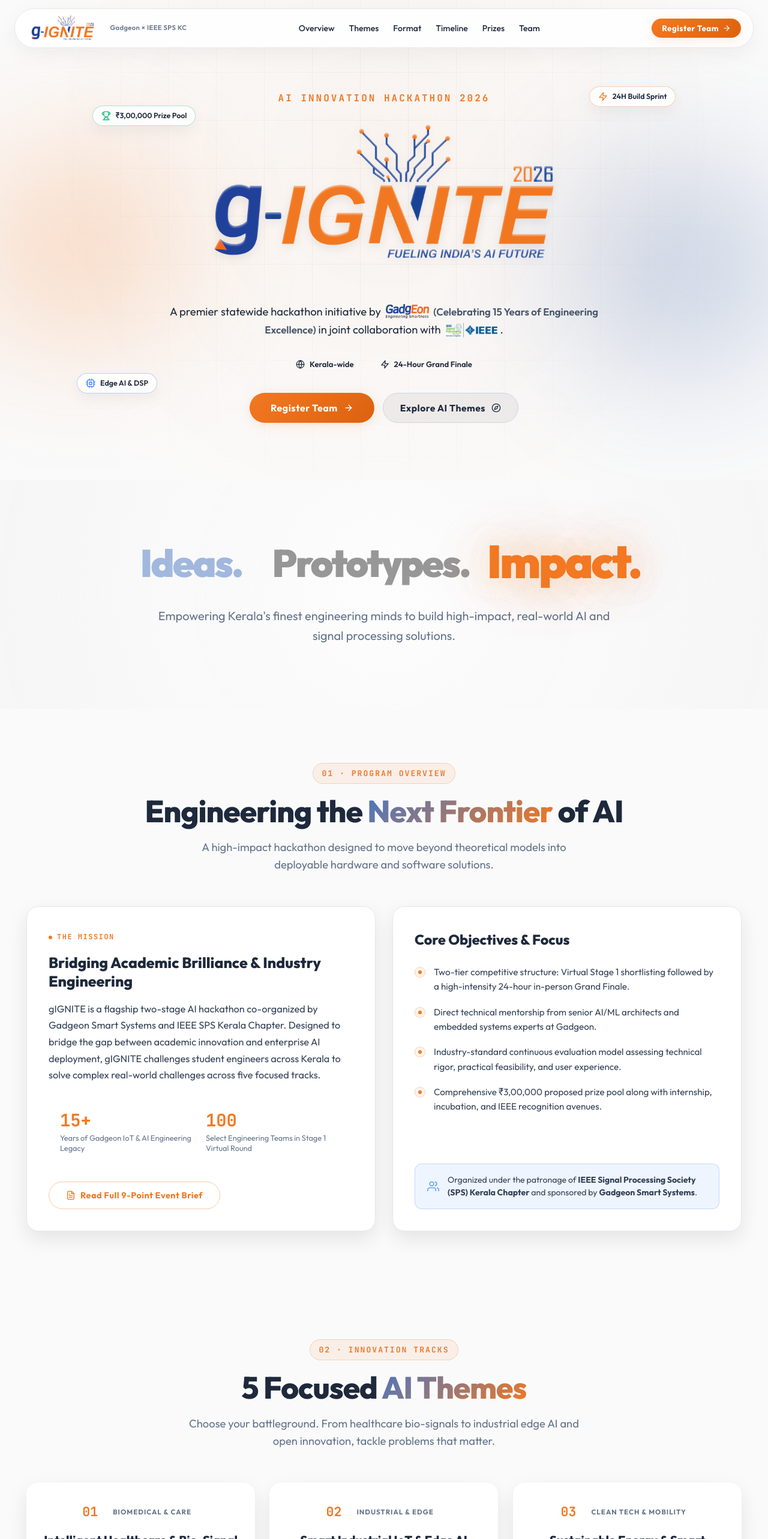
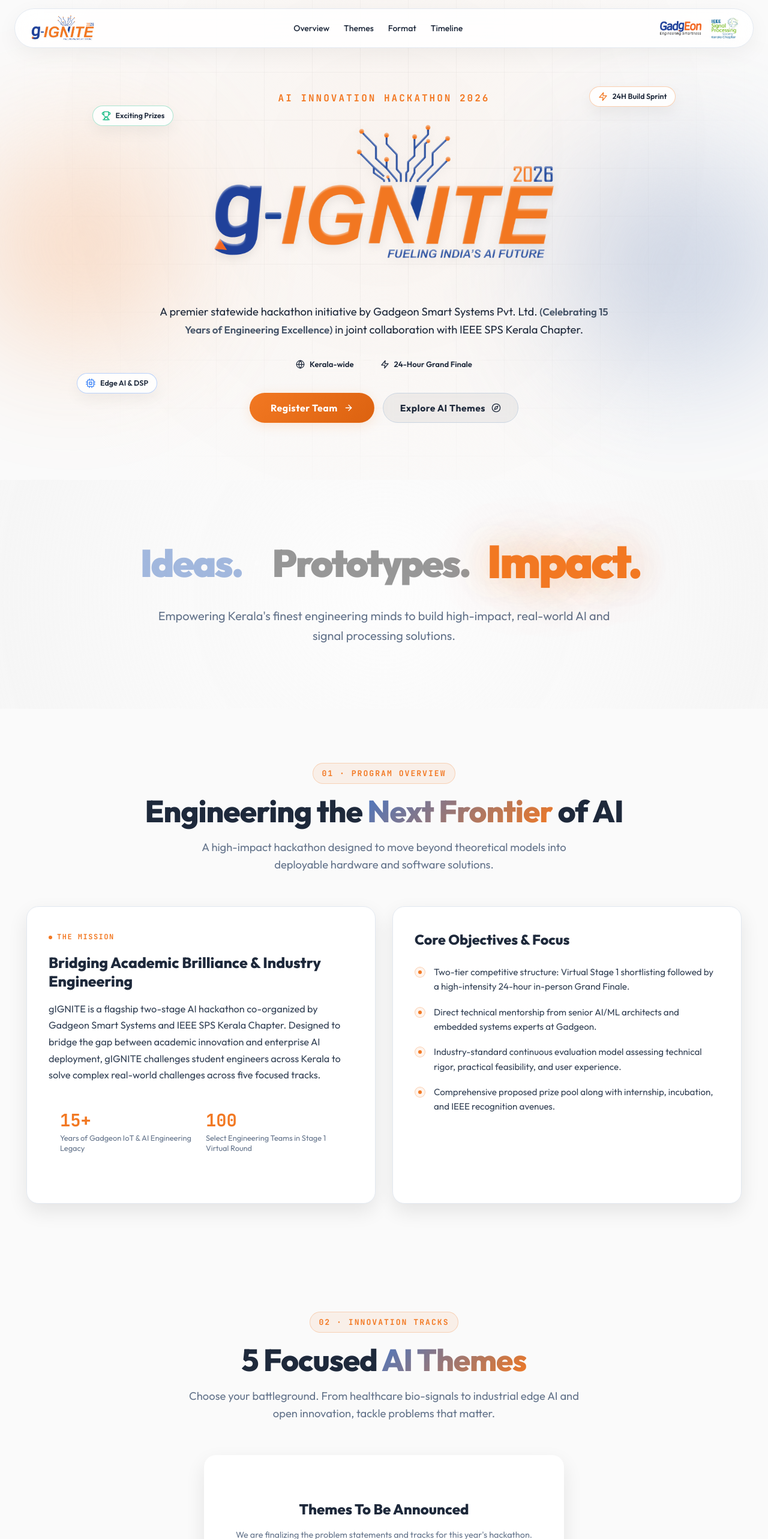
Before and after one commit to Dezuze/gignite, a React (Vite) app: page / in a window 1280 px wide. Shown: the top 2566 px of the page at 60% size. Built offline with nearby package versions, Linux system fonts and the light colour scheme.

Commit message:
feat: implement event overview and themes components with centralized configuration management

```diff
--- a/src/components/Hero.jsx
+++ b/src/components/Hero.jsx
@@ -40,7 +40,7 @@
         </div>
         <div className="hero-node hero-node-3">
           <Icon name="trophy" size={16} color="#10b981" />
-          <span className="node-label">₹3,00,000 Prize Pool</span>
+          <span className="node-label">Exciting Prizes</span>
         </div>
       </div>
 
@@ -62,10 +62,8 @@
 
         {/* Subline */}
         <p className="hero-subline">
-          A premier statewide hackathon initiative by{' '}
-          <img src="/gadgeon-logo.png" alt={event.collaborators.lead} className="hero-inline-logo" />{' '}
-          <span className="subline-milestone">({event.collaborators.leadNote})</span> in joint collaboration with{' '}
-          <img src="/ieee-logo.png" alt={event.collaborators.coOrganizer} className="hero-inline-logo ieee-inline-logo" />.
+          A premier statewide hackathon initiative by {event.collaborators.lead}{' '}
+          <span className="subline-milestone">({event.collaborators.leadNote})</span> in joint collaboration with {event.collaborators.coOrganizer}.
         </p>
 
         {/* Feature Pills */}
--- a/src/components/Navbar.css
+++ b/src/components/Navbar.css
@@ -47,19 +47,23 @@
   object-fit: contain;
 }
 
-.navbar-collab-badge {
-  display: none;
-  font-size: 0.7rem;
-  font-weight: 600;
-  color: var(--color-muted);
-  border-left: 1px solid rgba(255, 255, 255, 0.15);
-  padding-left: 10px;
-  letter-spacing: 0.4px;
+.nav-gadgeon-logo {
+  height: 36px;
+  aspect-ratio: 3/2;
+  object-fit: contain;
+}
+.nav-ieee-logo {
+  height: 24px;
+  aspect-ratio: 3/2;
+  object-fit: contain;
 }
 
-@media (min-width: 960px) {
-  .navbar-collab-badge {
-    display: block;
+@media (min-width: 860px) {
+  .nav-gadgeon-logo {
+    height: 46px;
+  }
+  .nav-ieee-logo {
+    height: 36px;
   }
 }
 
--- a/src/components/Navbar.jsx
+++ b/src/components/Navbar.jsx
@@ -21,8 +21,6 @@
     { name: 'Themes', href: '#themes' },
     { name: 'Format', href: '#format' },
     { name: 'Timeline', href: '#timeline' },
-    { name: 'Prizes', href: '#prizes' },
-    { name: 'Team', href: '#team' },
   ];
 
   const handleNavClick = (e, href) => {
@@ -46,9 +44,6 @@
         {/* Logo and Partner Tag */}
         <a href="#hero" className="navbar-brand-group" onClick={(e) => handleNavClick(e, '#hero')}>
           <img src="/logo.png" alt="g-IGNITE 2026" className="navbar-logo-img" />
-          <div className="navbar-collab-badge">
-            <span>Gadgeon × IEEE SPS KC</span>
-          </div>
         </a>
 
         {/* Desktop Navigation Links */}
@@ -65,15 +60,14 @@
           ))}
         </nav>
 
-        {/* Persistent CTA */}
-        <div className="navbar-actions">
-          <button
-            className="btn btn-primary nav-register-btn"
-            onClick={onOpenRegistration}
-          >
-            <span>Register Team</span>
-            <Icon name="arrow-right" size={14} color="#ffffff" />
-          </button>
+        {/* Right Side Group */}
+        <div style={{ display: 'flex', alignItems: 'center', gap: '16px' }}>
+          {/* Company Logos on Right */}
+          <div className="navbar-actions" style={{ display: 'flex' }}>
+            <div style={{ display: 'flex', alignItems: 'center', gap: '12px' }}>
+              <img src="/gadgeon-logo.png" alt="Gadgeon" className="nav-gadgeon-logo" />
+              <img src="/ieee-logo.png" alt="IEEE" className="nav-ieee-logo" />
+            </div>
           </div>
 
           {/* Mobile Hamburger Toggle */}
@@ -86,6 +80,7 @@
             <span className={`hamburger-bar ${mobileMenuOpen ? 'open' : ''}`}></span>
             <span className={`hamburger-bar ${mobileMenuOpen ? 'open' : ''}`}></span>
           </button>
+        </div>
       </div>
 
       {/* Mobile Drawer */}
@@ -103,18 +98,7 @@
               </a>
             ))}
           </nav>
-          <div className="mobile-drawer-actions">
-            <button
-              className="btn btn-primary w-full"
-              onClick={() => {
-                setMobileMenuOpen(false);
-                onOpenRegistration();
-              }}
-            >
-              <span>Register Team</span>
-              <Icon name="arrow-right" size={14} color="#ffffff" />
-            </button>
-          </div>
+
         </div>
       </div>
     </header>
--- a/src/components/Overview.jsx
+++ b/src/components/Overview.jsx
@@ -49,13 +49,6 @@
             </div>
           </div>
 
-          <button
-            className="btn btn-outline-orange read-brief-btn"
-            onClick={() => setIsBriefModalOpen(true)}
-          >
-            <Icon name="file-text" size={16} color="currentColor" />
-            <span>Read Full 9-Point Event Brief</span>
-          </button>
         </div>
 
         {/* Right Column: Key Focus Objectives */}
@@ -74,68 +67,10 @@
             </ul>
           </div>
 
-          <div className="collab-note-box">
-            <div className="collab-icon-wrap">
-              <Icon name="users" size={20} color="#60a5fa" />
-            </div>
-            <p>
-              Organized under the patronage of <strong>IEEE Signal Processing Society (SPS) Kerala Chapter</strong> and sponsored by <strong>Gadgeon Smart Systems</strong>.
-            </p>
-          </div>
+
         </div>
       </div>
 
-      {/* Full Event Brief Modal (9 Objectives) */}
-      {isBriefModalOpen && (
-        <div className="brief-modal-backdrop" onClick={() => setIsBriefModalOpen(false)}>
-          <div
-            className="brief-modal-content glass-card"
-            onClick={(e) => e.stopPropagation()}
-            role="dialog"
-            aria-modal="true"
-            aria-labelledby="brief-modal-title"
-          >
-            <div className="brief-modal-header">
-              <div>
-                <span className="section-eyebrow">OFFICIAL EVENT CHARTER</span>
-                <h3 id="brief-modal-title" className="brief-modal-title">
-                  The 9 Strategic Objectives of gIGNITE
-                </h3>
-              </div>
-              <button
-                className="modal-close-btn"
-                onClick={() => setIsBriefModalOpen(false)}
-                aria-label="Close modal"
-              >
-                ✕
-              </button>
-            </div>
-
-            <div className="brief-modal-body">
-              <div className="objectives-9-grid">
-                {overview.fullObjectives.map((item) => (
-                  <div key={item.num} className="objective-9-card">
-                    <span className="obj-9-num">{item.num}</span>
-                    <div className="obj-9-info">
-                      <h4 className="obj-9-title">{item.title}</h4>
-                      <p className="obj-9-desc">{item.desc}</p>
-                    </div>
-                  </div>
-                ))}
-              </div>
-            </div>
-
-            <div className="brief-modal-footer">
-              <button
-                className="btn btn-primary"
-                onClick={() => setIsBriefModalOpen(false)}
-              >
-                Close Brief
-              </button>
-            </div>
-          </div>
-        </div>
-      )}
     </section>
   );
 };
--- a/src/components/Themes.jsx
+++ b/src/components/Themes.jsx
@@ -20,47 +20,15 @@
         </p>
       </div>
 
-      <div className="themes-grid centered-grid">
-        {themes.map((theme) => {
-          const isOpenTrack = theme.isOpenTrack;
-
-          return (
-            <div
-              key={theme.id}
-              className={`theme-card glass-card centered-card ${isOpenTrack ? 'theme-card-open-track' : ''}`}
-            >
-              <div className="theme-card-top-content centered-content">
-                <div className="theme-card-header centered-header-row">
-                  <span className="theme-code">{theme.code}</span>
-                  <span className="theme-tag">{theme.tag}</span>
-                </div>
-
-                <div className="theme-card-body centered-text">
-                  <h3 className="theme-title">{theme.title}</h3>
-                  <p className="theme-desc">{theme.description}</p>
-                </div>
-
-                <div className="theme-chips-list centered-chips">
-                  {theme.chips.map((chip, idx) => (
-                    <span key={idx} className="theme-chip">
-                      {chip}
-                    </span>
-                  ))}
-                </div>
-              </div>
-
-              <div className="theme-card-footer centered-footer">
-                <button
-                  className="theme-select-btn"
-                  onClick={() => onSelectThemeForRegistration(theme.id)}
-                >
-                  <span>Build for this Track</span>
-                  <Icon name="arrow-right" size={15} color="currentColor" />
-                </button>
-              </div>
+      <div className="themes-grid centered-grid" style={{ display: 'flex', justifyContent: 'center' }}>
+        <div className="theme-card glass-card centered-card" style={{ maxWidth: '600px', width: '100%' }}>
+          <div className="theme-card-top-content centered-content">
+            <div className="theme-card-body centered-text" style={{ padding: '40px 20px' }}>
+              <h3 className="theme-title" style={{ fontSize: '1.5rem', marginBottom: '16px' }}>Themes To Be Announced</h3>
+              <p className="theme-desc">We are finalizing the problem statements and tracks for this year's hackathon. Stay tuned for exciting domains spanning edge AI, signal processing, and more!</p>
             </div>
-          );
-        })}
+          </div>
+        </div>
       </div>
     </section>
   );
--- a/src/data/hackathonConfig.js
+++ b/src/data/hackathonConfig.js
@@ -51,7 +51,7 @@
       "Two-tier competitive structure: Virtual Stage 1 shortlisting followed by a high-intensity 24-hour in-person Grand Finale.",
       "Direct technical mentorship from senior AI/ML architects and embedded systems experts at Gadgeon.",
       "Industry-standard continuous evaluation model assessing technical rigor, practical feasibility, and user experience.",
-      "Comprehensive ₹3,00,000 proposed prize pool along with internship, incubation, and IEEE recognition avenues."
+      "Comprehensive proposed prize pool along with internship, incubation, and IEEE recognition avenues."
     ],
     fullObjectives: [
       {
@@ -92,7 +92,7 @@
       {
         num: "08",
         title: "High-Impact Recognition & Career Pathways",
-        desc: "Reward standout innovators with ₹3,00,000 in prizes, IEEE credentials, and direct technical career opportunities."
+        desc: "Reward standout innovators with exciting prizes, IEEE credentials, and direct technical career opportunities."
       },
       {
         num: "09",
@@ -206,7 +206,7 @@
   },
 
   prizes: {
-    totalPool: "₹3,00,000",
+    totalPool: "Exciting Prizes",
     poolNote: "Proposed Total Prize Pool — Subject to Finalization",
     chips: [
       { id: "win", title: "Winner (1st Prize)", badge: "Champion", iconName: "trophy", rankNumber: "01" },
@@ -316,7 +316,7 @@
 
   closingCta: {
     headline: "Ready to Fuel India's AI Future?",
-    subline: "Assemble your squad, choose your track, and take your shot at ₹3,00,000 in prizes and industry acclaim.",
+    subline: "Assemble your squad, choose your track, and take your shot at exciting prizes and industry acclaim.",
     primaryBtn: "Register Your Team",
     secondaryBtn: "Explore AI Themes"
   },
```
Also changed, not shown: src/App.jsx (+4 -4 lines), public/ieee-logo.png. Lines whose indentation alone changed are shown as unchanged.
